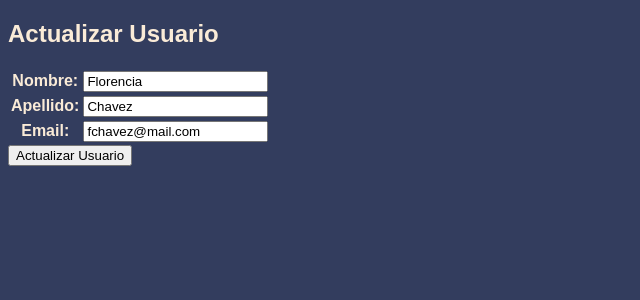
After one commit to ignatius21/Entrega1-Florencia-Chavez-Isabel-Xavier-Ignacio-Moreno, a Django app: page /AppEntrega/actualizarUsuario/1 in a window 1280 px wide. The commit adds this page. Shown: the top 300 px of the page, without its empty margins (0-640 px from the left). Run offline with Django 4.2, Linux system fonts and the light colour scheme; data comes from the database, SQL or seed files in the repository; both versions use the stored data as it was after the commit.

Commit message:
se agregan las vistas basadas en clases

```diff
--- a/AppEntrega/forms.py
+++ b/AppEntrega/forms.py
@@ -6,9 +6,9 @@ class libroForm(Form):
     Genero = CharField()
 
 class usuarioForm(Form):
-    Nombre = CharField()
-    Apellido = CharField()
-    Email = EmailField()
+    nombre = CharField()
+    apellido = CharField()
+    email = EmailField()
 
 
 
--- a/AppEntrega/models.py
+++ b/AppEntrega/models.py
@@ -1,5 +1,4 @@
 from django.db import models
-
 # Create your models here.
 
 class Libros(models.Model):
--- a/AppEntrega/templates/AppEntrega/buscarUsuario.html
+++ b/AppEntrega/templates/AppEntrega/buscarUsuario.html
@@ -16,7 +16,7 @@
     <h2 style="color: antiquewhite;font-family: Arial;">Encuéntranos</h2>
     <form action="{%url 'respuestaUsuario' %}" method="GET">
         <input type="text" name="usuario" required>
-        <input type="submit" value="Buscar usuario"">
+        <input type="submit" value="Buscar usuario">
 
     </form>
 
--- /dev/null
+++ b/AppEntrega/templates/AppEntrega/formActualizar.html
@@ -0,0 +1,25 @@
+<!DOCTYPE html>
+<html lang="en">
+<head>
+    <meta charset="UTF-8">
+    <meta http-equiv="X-UA-Compatible" content="IE=edge">
+    <meta name="viewport" content="width=device-width, initial-scale=1.0">
+    <title>Actulizar Usuario</title>
+    <style>
+        body {
+            background: rgb(51, 61, 94);
+
+        }
+    </style>
+</head>
+<body>
+    <h2 style="color: antiquewhite;font-family:Arial">Actualizar Usuario</h2>
+    <form action="" method="POST">{% csrf_token%}
+        <table style="color: antiquewhite;font-family: Arial;">
+            {{ form.as_table}}
+        </table>
+
+        <input type="submit" value="Actualizar Usuario">
+    </form>
+</body>
+</html>
--- a/AppEntrega/templates/AppEntrega/respuestaDonativo.html
+++ b/AppEntrega/templates/AppEntrega/respuestaDonativo.html
@@ -21,7 +21,7 @@
     </ul>
     {% else %}
    <h1>
-    <p>No existe el usuario solicitado...</p>
+    <p style="color: rgb(64, 143, 143);">No hay un usuario con ese nombre...</p>
    </h1>
 
 
--- a/AppEntrega/templates/AppEntrega/formularioUsuarios.html
+++ b/AppEntrega/templates/AppEntrega/usuario_form.html
@@ -16,7 +16,7 @@
     <h2 style="color: antiquewhite;font-family:Arial">Alta Usuario</h2>
     <form action="" method="POST">{% csrf_token%}
         <table style="color: antiquewhite;font-family: Arial;">
-            {{ formularioUsuarios.as_table}}
+            {{ form.as_table}}
         </table>
 
         <input type="submit" value="Cargar Usuario">
--- a/AppEntrega/templates/AppEntrega/usuarios.html
+++ b/AppEntrega/templates/AppEntrega/usuarios.html
@@ -13,7 +13,7 @@
 
     <h1>USUARIOS</h1>
     <h3>  by Django </h3>
-    <a href="{% url 'formularioUsuarios' %}" class="btn-get-started">Ingresar Usuario</a>
+    <a href="{% url 'ingresarUsuarios' %}" class="btn-get-started">Ingresar Usuario</a>
     <a href="{% url 'buscarUsuario' %}" class="btn-get-started"> Buscar Usuario </a>
 
   </div>
@@ -33,6 +33,7 @@
 {%for usuario in usuarios%}
   {{usuario}}
   <a href="{% url 'borrarUsuario' usuario.id  %}" class="btn-get-started"> Borrar </a>
+  <a href="{% url 'actualizarUsuario' usuario.id  %}" class="btn-get-started"> Actualizar </a>
   <br>
 {%endfor%}
 
--- a/AppEntrega/urls.py
+++ b/AppEntrega/urls.py
@@ -1,25 +1,28 @@
 from django.urls import path
 
 
-from AppEntrega.views import RespuestaLibro, biblioteca, borrarUsuario, buscarDonativo, buscarLibro, buscarUsuario, formularioDonativo, formularioLibro, formularioUsuarios, inicio,donativo, respuestaDonativo, respuestaUsuario,usuarios
+from AppEntrega.views import RespuestaLibro, UsuarioCreateView, UsuarioListView, UsuarioUpdateView,biblioteca, borrarUsuario, buscarDonativo, buscarLibro, buscarUsuario, formularioDonativo, formularioLibro, inicio,donativo, respuestaDonativo, respuestaUsuario
 
 
 urlpatterns = [
+    #path('actualizarUsuario/<id_usuario>',actualizarUsuario,name='actualizarUsuario'),
+    # path('usuarios',usuarios,name='usuarios'),
+    # path('formularioUsuarios',formularioUsuarios,name='formularioUsuarios'),
     path('inicio',inicio,name='inicio'),
     path('biblioteca',biblioteca,name='biblioteca'),
-    path('usuarios',usuarios,name='usuarios'),
     path('donativo',donativo,name='donativo'),
     path('formularioLibro',formularioLibro,name='formularioLibro'),
     path('buscarLibro',buscarLibro,name='buscarLibro'),
     path('respuestaLibro',RespuestaLibro,name='respuestaLibro'),
-    path('formularioUsuarios',formularioUsuarios,name='formularioUsuarios'),
     path('buscarUsuario',buscarUsuario,name='buscarUsuario'),
     path('respestaUsuario',respuestaUsuario,name='respuestaUsuario'),
     path('buscarDonativo',buscarDonativo,name='buscarDonativo'),
     path('formularioDonativo',formularioDonativo,name='formularioDonativo'),
     path('respuestaDonativo',respuestaDonativo,name='respuestaDonativo'),
-    path('borrarUsuario/delete/<id_usuario>',borrarUsuario,name='borrarUsuario'),
-
+    path('borrarUsuario/<id_usuario>',borrarUsuario,name='borrarUsuario'),
+    path('usuarios',UsuarioListView.as_view(),name='usuarios'),
+    path('ingresarUsuarios',UsuarioCreateView.as_view(),name='ingresarUsuarios'),
+    path('actualizarUsuario/<pk>',UsuarioUpdateView.as_view(),name='actualizarUsuario'),
 
 
 
--- a/AppEntrega/views.py
+++ b/AppEntrega/views.py
@@ -1,12 +1,12 @@
+from django.forms import model_to_dict
+from django.shortcuts import redirect, render
+from django.http import HttpResponse
+from django.urls import reverse_lazy
+from AppEntrega.forms import donativoForm, libroForm, usuarioForm
+from .models import *
+from django.views.generic import ListView,DetailView,DeleteView,CreateView,UpdateView
 
 
-import email
-from django.shortcuts import redirect, render
-from django.http import HttpResponse
-
-from AppEntrega.forms import donativoForm, libroForm, usuarioForm
-
-from .models import *
 # Create your views here.
 
 def inicio(request):
@@ -49,14 +49,8 @@ def formularioLibro(request):
     return render(request,'AppEntrega/formularioLibro.html',{'formularioLibro': formularioLibro})
 
 
-
-
-
 def buscarLibro(request):
     return render(request,'AppEntrega/buscarLibro.html')
-
-
-
 
 
 def RespuestaLibro(request):
@@ -69,24 +63,11 @@ def RespuestaLibro(request):
 
 
 
-def formularioUsuarios(request):
-    if request.method == 'POST':
-        formulario = usuarioForm(request.POST)
-        if formulario.is_valid():
-            data = formulario.cleaned_data
-            Usuarios.objects.create(nombre=data['Nombre'],apellido=data['Apellido'],email=data['Email'])
-            return redirect('usuarios')
-    else:
-        formularioUsuario = usuarioForm()
-    return render(request,'AppEntrega/formularioUsuarios.html',{'formularioUsuarios': formularioUsuario})
-
-
 
 
 
 def buscarUsuario(request):
     return render(request,'AppEntrega/buscarUsuario.html')
-
 
 
 def respuestaUsuario(request):
@@ -112,12 +93,8 @@ def formularioDonativo(request):
     return render(request,'AppEntrega/formularioDonativo.html',{'formularioDonativo': formularioDonativo})
 
 
-
-
-
 def buscarDonativo(request):
     return render(request,'AppEntrega/buscarDonativo.html')
-
 
 
 def respuestaDonativo(request):
@@ -127,8 +104,59 @@ def respuestaDonativo(request):
 
 
 
+
+
 def borrarUsuario(request,id_usuario):
     usuario = Usuarios.objects.get(id=id_usuario)
     usuario.delete()
 
     return redirect('usuarios')
+
+
+# def actualizarUsuario(request,id_usuario):
+#     usuario = Usuarios.objects.get(id=id_usuario)
+#     if request.method == 'POST':
+#         formulario = usuarioForm(request.POST)
+
+
+#         if formulario.is_valid():
+#             data = formulario.cleaned_data
+
+#             usuario.nombre = data['nombre'],
+#             usuario.apellido = data['apellido'],
+#             usuario.email = data['email']
+#             usuario.save()
+#             return redirect('usuarios')
+#     else:
+#         formulario = usuarioForm(model_to_dict(usuario))
+#     return render(request,'AppEntrega/formularioActualizar.html',{'formularioActualizar': formulario})
+
+
+
+
+
+
+
+
+class UsuarioListView(ListView):
+    model = Usuarios
+    template_name = 'AppEntrega/usuarios.html'
+    context_object_name = 'usuarios'
+
+class UsuarioDetailView(DetailView):
+    model = Usuarios
+    template_name = 'AppEntrega/ver_usuario.html'
+
+
+class UsuarioCreateView(CreateView):
+    model = Usuarios
+    success_url = reverse_lazy('usuarios')
+    fields = ['nombre','apellido','email']
+    template_name = 'AppEntrega/usuario_form.html'
+
+
+class UsuarioUpdateView(UpdateView):
+    model = Usuarios
+    success_url = reverse_lazy('usuarios')
+    fields = ['nombre','apellido','email']
+    template_name = 'AppEntrega/formActualizar.html'
```
Also changed, not shown: AppEntrega/templates/AppEntrega/ver_usuario.html (added, +27 -0 lines), db.sqlite3.
